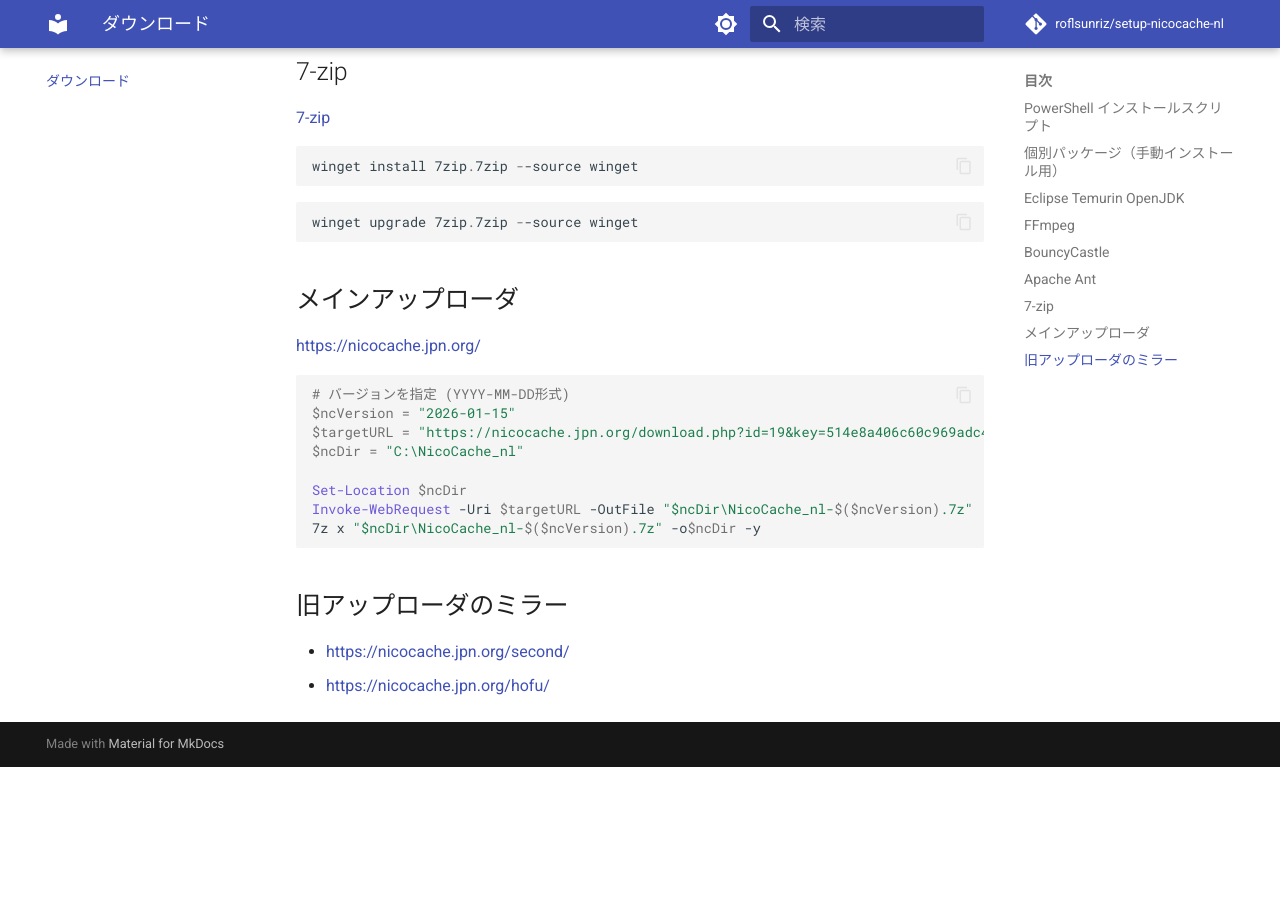
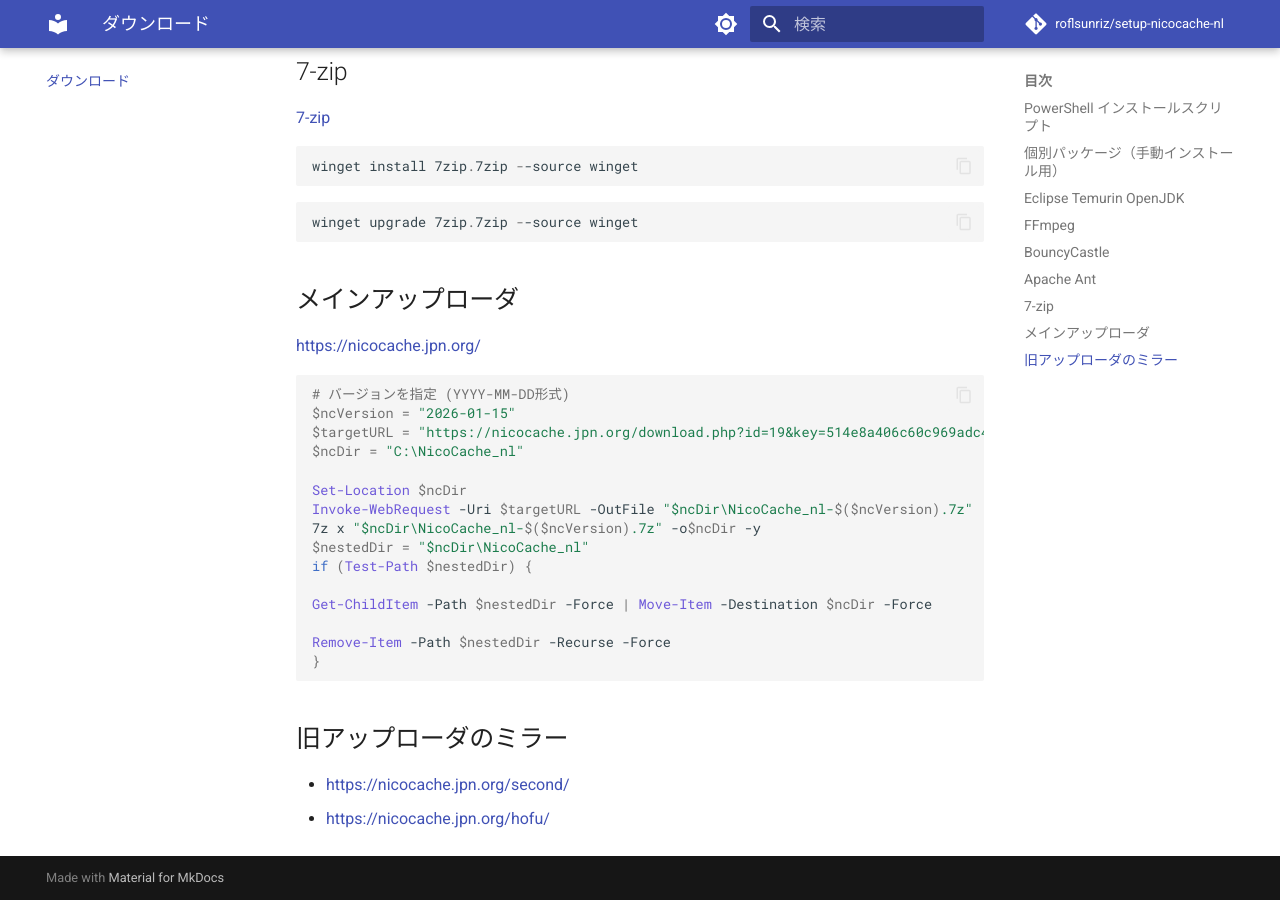
Before and after one commit to roflsunriz/setup-nicocache-nl, an MkDocs documentation site: the page built from docs/download.md, in a window 1280 px wide and 900 px high, scrolled down 1821 px. Built offline with MkDocs 1.6.1 and Material for MkDocs 9.7.7, drawn with Linux system fonts in a browser that asks for light colours; comment, search, counter and statistics services are not loaded; before the commit the page ends 2588 px from its top, so only the background shows below that.

Commit message:
docs(download.md): ネストされたディレクトリの削除処理を追加
- ダウンロード先にネストされたディレクトリが存在する場合、その内容を親ディレクトリに移動し、ネストされたディレクトリを削除するロジックを追加しました。
- スクリプトの整合性とファイル管理の効率を向上させるための変更です。

````diff
--- a/docs/download.md
+++ b/docs/download.md
@@ -97,6 +97,13 @@ $ncDir = "C:\NicoCache_nl"
 Set-Location $ncDir
 Invoke-WebRequest -Uri $targetURL -OutFile "$ncDir\NicoCache_nl-$($ncVersion).7z"
 7z x "$ncDir\NicoCache_nl-$($ncVersion).7z" -o$ncDir -y
+$nestedDir = "$ncDir\NicoCache_nl"
+if (Test-Path $nestedDir) {
+
+Get-ChildItem -Path $nestedDir -Force | Move-Item -Destination $ncDir -Force
+
+Remove-Item -Path $nestedDir -Recurse -Force
+}
 ```
 
 ## 旧アップローダのミラー
````
